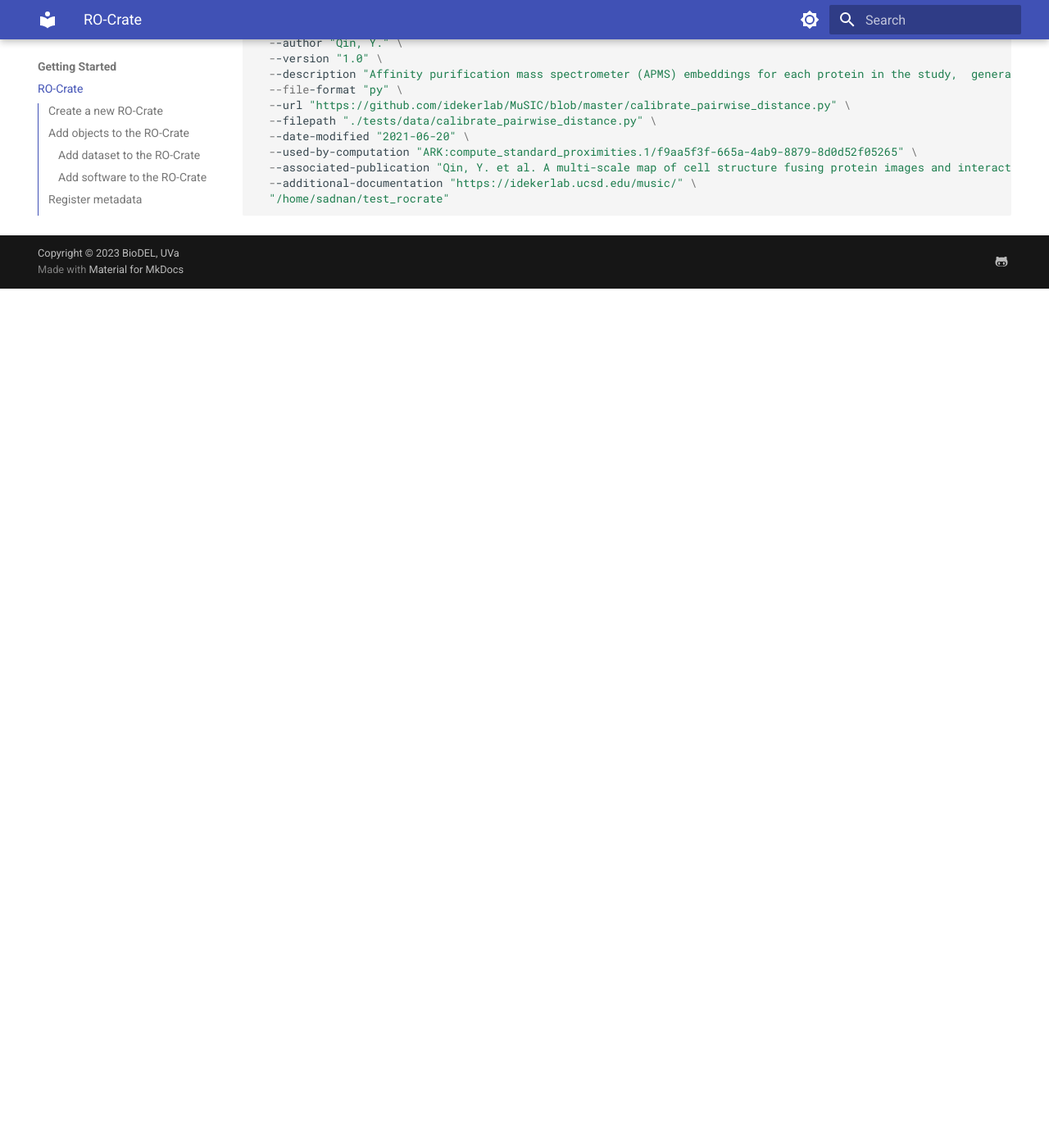
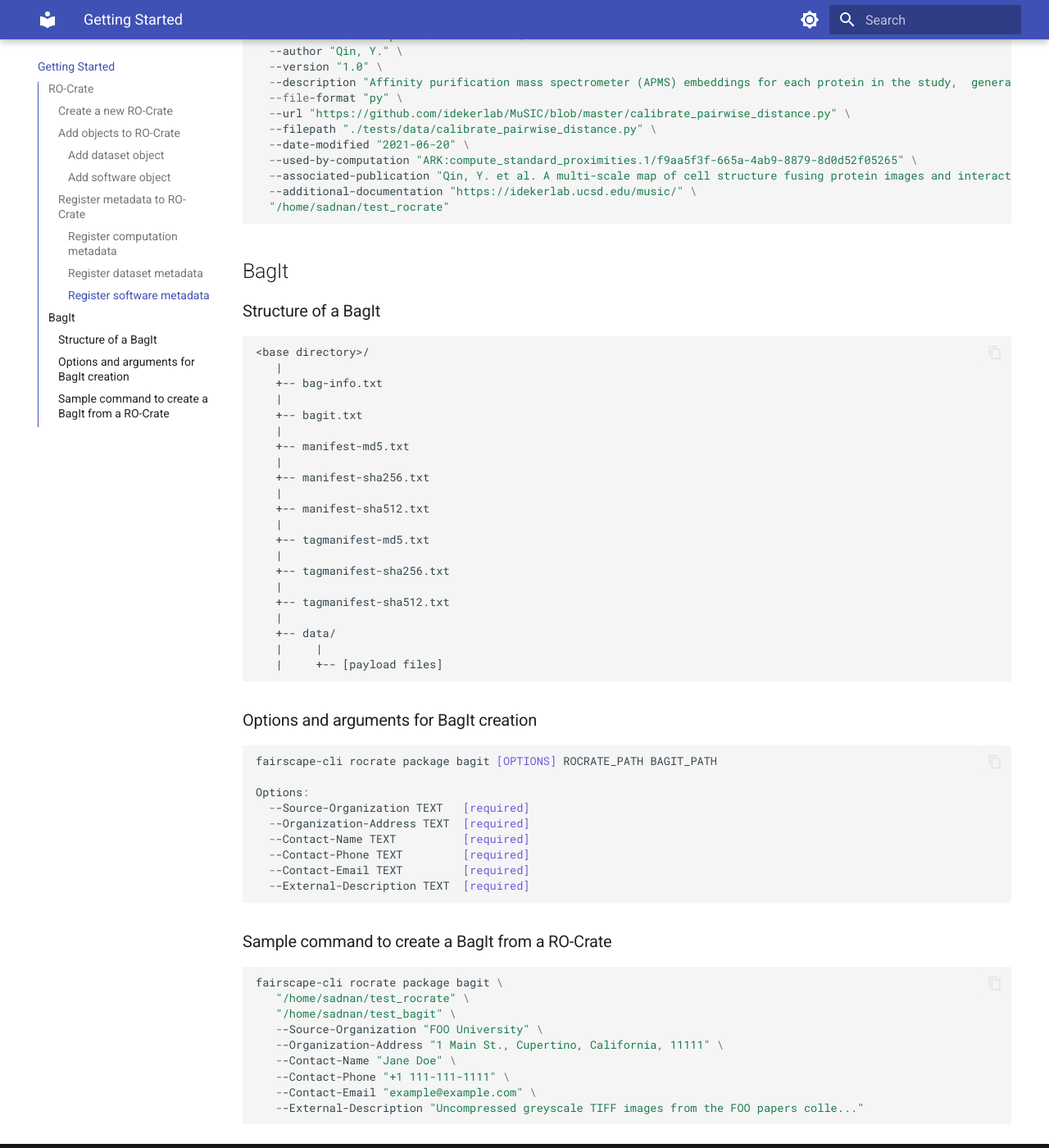
Before and after one commit to fairscape/fairscape-cli, an MkDocs documentation site: the page built from docs/getting-started.md, in a window 1280 px wide and 1400 px high, scrolled down 6827 px. Shown: the whole window at 82% size. Built offline with MkDocs 1.6.1 and Material for MkDocs 9.7.7, drawn with Linux system fonts in a browser that asks for light colours; before the commit the page ends 7179 px from its top, so only the background shows below that; some of the changed text lies outside the part shown.

Commit message:
Merged getting started

````diff
--- a/docs/ro-crate.md
+++ b/docs/getting-started.md
@@ -1,10 +1,12 @@
+## RO-Crate
+
 The interface uses the `fairscape-cli` root command to invoke all sub-commands.
 
 ### Create a new RO-Crate
 
 All RO-Crate operations are invoked using the `rocrate` sub-command. Creation of an RO-Crate is performed by the `create` sub-command. It uses one optional parameter `guid`, three required parameters `name`, `organization-name`, `project-name`, and a location on the disk `ROCRATE_PATH`
 
-``` powershell title="test"
+``` powershell
 fairscape-cli rocrate create [OPTIONS] ROCRATE_PATH
 
 Options:
@@ -35,7 +37,7 @@ fairscape-cli rocrate create \
   "/home/sadnan/test_rocrate"
 ```
 
-### Add objects to the RO-Crate
+### Add objects to RO-Crate
 
 The FAIRSCAPE ecosystem treats datasets and software as objects. Adding objects to an RO-Crate is performed by the `add` sub-command. Whenever the `add` command is used, the object is fetched and added to the crate.
 
@@ -49,7 +51,7 @@ Commands:
   dataset
   software
 ```
-#### Add dataset to the RO-Crate
+#### Add dataset object
 
 The sub-command `dataset` is used to add a dataset. It uses eight required parameters `name`, `author`, `version`, `date-published`, `description`, `data-format`, `source-filepath`, and `destination-filepath`. The additional six parameters are optional. Metadata about the dataset are added to the `ro-crate-metadata.json` and the dataset object is copied to the location `ROCRATE_PATH`.
 
@@ -109,7 +111,7 @@ fairscape-cli rocrate add dataset \
   "/home/sadnan/test_rocrate"
 ```
 
-#### Add software to the RO-Crate
+#### Add software object
 
 The sub-command `software` is used to add a software. It uses eight required parameters `name`, `author`, `version`, `description`, `file-format`, `source-filepath`, `destination-filepath`, and `date-modified`. The additional five parameters are optional. Metadata about the software are added to the `ro-crate-metadata.json` and the software object is copied to the location `ROCRATE_PATH`.
 
@@ -167,7 +169,7 @@ fairscape-cli rocrate add software \
   "/home/sadnan/test_rocrate"
 ```
 
-### Register metadata
+### Register metadata to RO-Crate
 The sub-command `register` is used to add metadata of the components of an RO-Crate to `ro-crate-metadata.json`. Registration can be performed on instances of four components: `computation`, `dataset`, `dataset-container`, and `software`.
 
 The sub-commands `add dataset` and `add software` described above issue implicit calls to methods that register metadata about the dataset and software, respectively.
@@ -332,3 +334,59 @@ fairscape-cli rocrate register software \
   --additional-documentation "https://idekerlab.ucsd.edu/music/" \
   "/home/sadnan/test_rocrate"
 ```
+
+## BagIt
+
+### Structure of a BagIt
+
+```
+<base directory>/
+   |
+   +-- bag-info.txt
+   |
+   +-- bagit.txt
+   |
+   +-- manifest-md5.txt
+   |
+   +-- manifest-sha256.txt
+   |
+   +-- manifest-sha512.txt
+   |
+   +-- tagmanifest-md5.txt
+   |
+   +-- tagmanifest-sha256.txt
+   |
+   +-- tagmanifest-sha512.txt
+   |
+   +-- data/
+   |     |
+   |     +-- [payload files]
+```
+
+### Options and arguments for BagIt creation
+
+``` powershell
+fairscape-cli rocrate package bagit [OPTIONS] ROCRATE_PATH BAGIT_PATH
+
+Options:
+  --Source-Organization TEXT   [required]
+  --Organization-Address TEXT  [required]
+  --Contact-Name TEXT          [required]
+  --Contact-Phone TEXT         [required]
+  --Contact-Email TEXT         [required]
+  --External-Description TEXT  [required]
+```
+
+### Sample command to create a BagIt from a RO-Crate
+
+``` powershell
+fairscape-cli rocrate package bagit \
+   "/home/sadnan/test_rocrate" \
+   "/home/sadnan/test_bagit" \
+   --Source-Organization "FOO University" \
+   --Organization-Address "1 Main St., Cupertino, California, 11111" \
+   --Contact-Name "Jane Doe" \
+   --Contact-Phone "+1 111-111-1111" \
+   --Contact-Email "example@example.com" \
+   --External-Description "Uncompressed greyscale TIFF images from the FOO papers colle..."
+```
--- a/mkdocs.yml
+++ b/mkdocs.yml
@@ -4,9 +4,7 @@ site_name: FAIRSACPE CLI - A Validation and Packaging Command Line Tool
 nav:
   - Home: index.md
   - Setup: setup.md
-  - Getting Started:
-    - RO-Crate: ro-crate.md
-    - BagIt: bagit.md
+  - Getting Started: getting-started.md
   - Notes: notes.md
 
 
@@ -58,8 +56,8 @@ markdown_extensions:
   - pymdownx.caret
   - pymdownx.details
   - pymdownx.emoji:
-      emoji_index: !!python/name:materialx.emoji.twemoji
-      emoji_generator: !!python/name:materialx.emoji.to_svg
+      #emoji_index: !!python/name:materialx.emoji.twemoji
+      #emoji_generator: !!python/name:materialx.emoji.to_svg
   - pymdownx.highlight
   - pymdownx.inlinehilite
   - pymdownx.keys
````
Also changed, not shown: docs/bagit.md (deleted, +0 -36 lines), docs/index.md (+11 -11 lines), docs/setup.md (+43 -0 lines), 2 other files.
